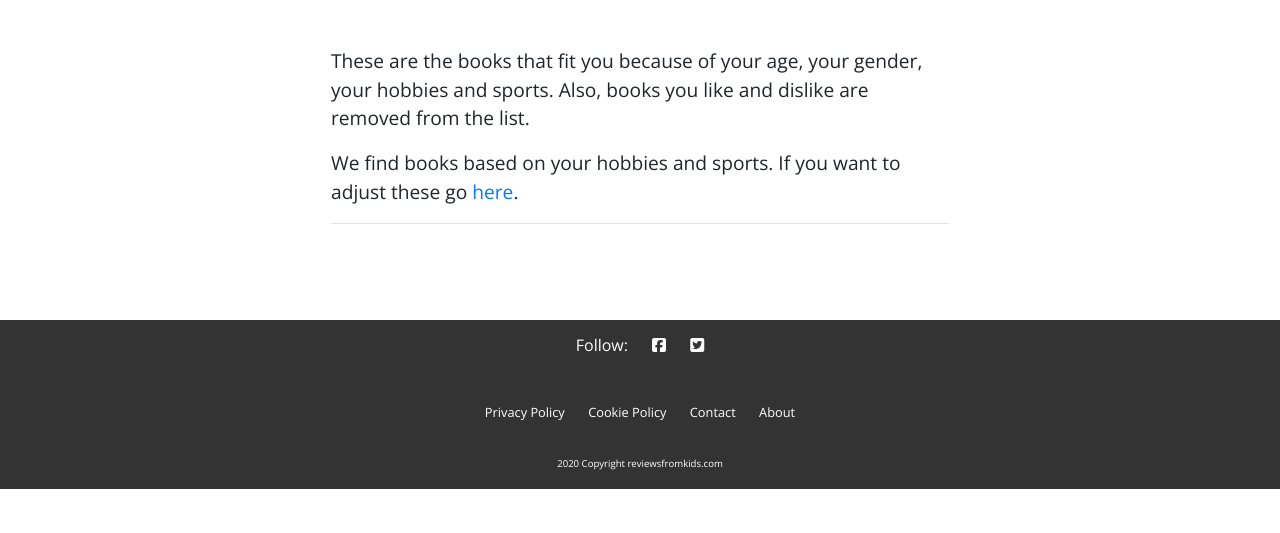
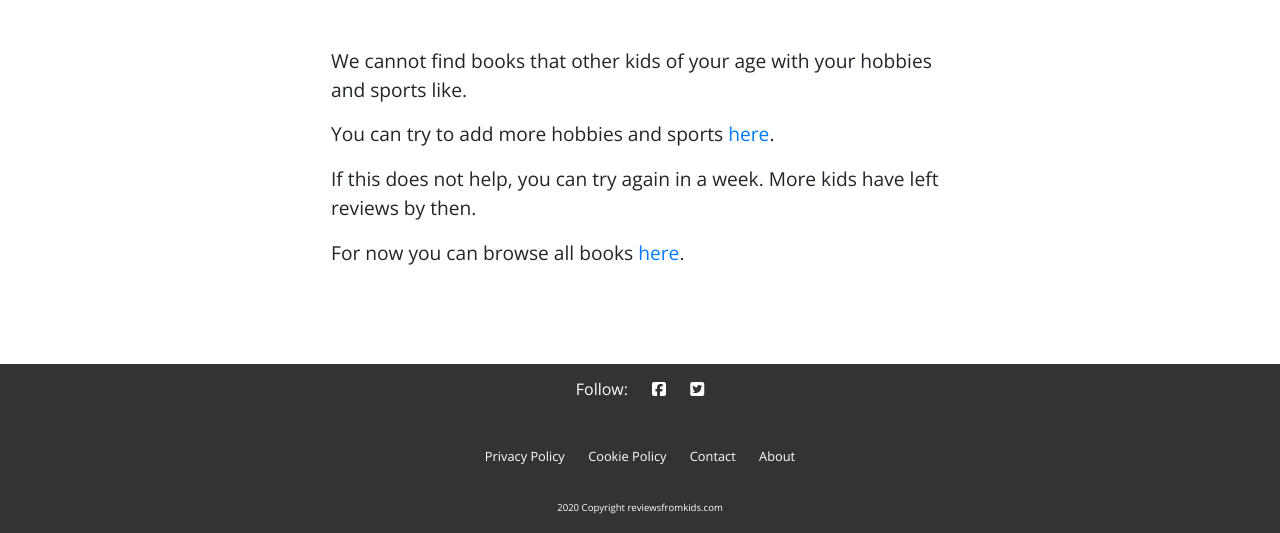
Before and after one commit to Code-Institute-Submissions/reviewsfromkids, a Django app: page /profile/book_finder_user_4 in a window 1280 px wide. Shown: the part 342-875 px from the top of the page. Before the commit the page ends 831 px from the top, so only its background shows below. Run offline with Django 3.2, Linux system fonts and the light colour scheme; a user stored in the database is signed in; data comes from the database, SQL or seed files in the repository; tables that the repository leaves empty hold one stand-in row (values such as "Sample post"); parts of the project's set-up code (start-up, migrations or seed data) failed here and were passed over; some libraries are stand-ins or nearby versions.

Commit message:
Update book finder: add back buttons, add logic when no end results, add age in years.

```diff
--- a/profiles/models.py
+++ b/profiles/models.py
@@ -32,6 +32,7 @@
     no_hobbies_and_sports_known = models.BooleanField(default=False)
     profile_complete = models.CharField(max_length=7, default='lvl-0')
     allowed_to_rate = models.BooleanField(default=False)
+    age_in_years = models.IntegerField()
 
     def __str__(self):
         return self.user.username
--- a/profiles/templates/profiles/book_finder_user.html
+++ b/profiles/templates/profiles/book_finder_user.html
@@ -14,7 +14,7 @@
             <!-- If age and gender-->
             <h3 class="hero__bookfinder--row1">Alright {% if profile.first_name%}{{ profile.first_name }}{% else %}{{ profile.user }}{% endif %}, </h3>
             <i class="fas fa-search fa-5x hero__bookfinder--row2"></i>
-            <h4 class="hero__bookfinder--row3">let's look for books that other {% if profile.gender == 'BOY' %}boys{% elif profile.gender == 'GIRL' %}girls{% elif profile.gender == 'UNKNOWN' %}kids{% endif %} of your age like.</h4>
+            <h4 class="hero__bookfinder--row3">let's look for books that other {% if profile.gender == 'BOY' %}boys{% elif profile.gender == 'GIRL' %}girls{% elif profile.gender == 'UNKNOWN' %}kids{% endif %} of your age ({{ profile.age_in_years }} years) like.</h4>
 
         {% elif onlygender_available %}
             <!-- If only gender -->
@@ -26,7 +26,7 @@
             <!-- If only age -->
             <h3 class="hero__bookfinder--row1">Alright Mr. or Mrs. {% if profile.first_name%}{{ profile.first_name }}{% else %}{{ profile.user }}{% endif %}, </h3>
             <i class="fas fa-search fa-5x hero__bookfinder--row2"></i>
-            <h4 class="hero__bookfinder--row3">let's look for books that other kids of your age like.</h4>
+            <h4 class="hero__bookfinder--row3">let's look for books that other kids of your age ({{ profile.age_in_years }} years) like.</h4>
 
         {% else %}
             <!-- If only user -->
--- a/profiles/templates/profiles/book_finder_user_1.html
+++ b/profiles/templates/profiles/book_finder_user_1.html
@@ -14,7 +14,7 @@
             <!-- If age and gender-->
             <h3 class="hero__bookfinder--row1">Alright {% if profile.first_name%}{{ profile.first_name }}{% else %}{{ profile.user }}{% endif %}, </h3>
             <i class="fas fa-search fa-5x hero__bookfinder--row2"></i>
-            <h4 class="hero__bookfinder--row3">let's look for books that other {% if profile.gender == 'BOY' %}boys{% elif profile.gender == 'GIRL' %}girls{% elif profile.gender == 'UNKNOWN' %}kids{% endif %} of your age like.</h4>
+            <h4 class="hero__bookfinder--row3">let's look for books that other {% if profile.gender == 'BOY' %}boys{% elif profile.gender == 'GIRL' %}girls{% elif profile.gender == 'UNKNOWN' %}kids{% endif %} of your age ({{ profile.age_in_years }} years) like.</h4>
 
         {% elif onlygender_available %}
             <!-- If only gender -->
@@ -26,7 +26,7 @@
             <!-- If only age -->
             <h3 class="hero__bookfinder--row1">Alright Mr. or Mrs. {% if profile.first_name%}{{ profile.first_name }}{% else %}{{ profile.user }}{% endif %}, </h3>
             <i class="fas fa-search fa-5x hero__bookfinder--row2"></i>
-            <h4 class="hero__bookfinder--row3">let's look for books that other kids of your age like.</h4>
+            <h4 class="hero__bookfinder--row3">let's look for books that other kids of your age ({{ profile.age_in_years }} years) like.</h4>
 
         {% else %}
             <!-- If only user -->
--- a/profiles/templates/profiles/book_finder_user_3.html
+++ b/profiles/templates/profiles/book_finder_user_3.html
@@ -14,7 +14,7 @@
             <!-- If age and gender-->
             <h3 class="hero__bookfinder--row1">Alright {% if profile.first_name%}{{ profile.first_name }}{% else %}{{ profile.user }}{% endif %}, </h3>
             <i class="fas fa-search fa-5x hero__bookfinder--row2"></i>
-            <h4 class="hero__bookfinder--row3">let's look for books that other {% if profile.gender == 'BOY' %}boys{% elif profile.gender == 'GIRL' %}girls{% elif profile.gender == 'UNKNOWN' %}kids{% endif %} of your age like.</h4>
+            <h4 class="hero__bookfinder--row3">let's look for books that other {% if profile.gender == 'BOY' %}boys{% elif profile.gender == 'GIRL' %}girls{% elif profile.gender == 'UNKNOWN' %}kids{% endif %} of your age ({{ profile.age_in_years }} years) like.</h4>
 
         {% elif onlygender_available %}
             <!-- If only gender -->
@@ -26,7 +26,7 @@
             <!-- If only age -->
             <h3 class="hero__bookfinder--row1">Alright Mr. or Mrs. {% if profile.first_name%}{{ profile.first_name }}{% else %}{{ profile.user }}{% endif %}, </h3>
             <i class="fas fa-search fa-5x hero__bookfinder--row2"></i>
-            <h4 class="hero__bookfinder--row3">let's look for books that other kids of your age like.</h4>
+            <h4 class="hero__bookfinder--row3">let's look for books that other kids of your age ({{ profile.age_in_years }} years) like.</h4>
 
         {% else %}
             <!-- If only user -->
--- a/profiles/templates/profiles/book_finder_user_4.html
+++ b/profiles/templates/profiles/book_finder_user_4.html
@@ -11,7 +11,16 @@
 
         <h4 class="hero__bookfinder--row1">{{ profile.first_name }}, </h4>
         <i class="fas fa-book-open fa-5x hero__bookfinder--row2"></i>
-        <h4 class="hero__bookfinder--row3">here are the books recommended by {% if profile.gender == 'BOY' %}boys{% elif profile.gender == 'GIRL' %}girls{% elif profile.gender == 'UNKNOWN' %}kids{% endif %} of your age ({{ age_rating_years }} years).</h4>
+
+        {% if results == 0 %}
+
+            <h4 class="hero__bookfinder--row3">unfortunately, we cannot find books yet.</h4>
+
+        {% else %}
+
+            <h4 class="hero__bookfinder--row3">here are the books recommended by {% if profile.gender == 'BOY' %}boys{% elif profile.gender == 'GIRL' %}girls{% elif profile.gender == 'UNKNOWN' %}kids{% endif %} of your age ({{ profile.age_in_years }} years).</h4>
+
+        {% endif %}
 
   </div>
 
@@ -25,8 +34,20 @@
 
             <main>
 
-                <p>These are the books that fit you because of your age, your gender, your hobbies and sports. Also, books you like and dislike are removed from the list.</p>
-                <p>We find books based on your hobbies and sports. If you want to adjust these go <a href="{% url 'book_finder_user_5' %}">here</a>.</p>
+                {% if results == 0 %}
+
+                    <p>We cannot find books that other kids of your age with your hobbies and sports like.</p>
+
+                    <p>You can try to add more hobbies and sports <a href="{% url 'book_finder_user_5' %}">here</a>.</p>
+
+                    <p>If this does not help, you can try again in a week. More kids have left reviews by then.</p>
+
+                    <p>For now you can browse all books <a href="{% url 'books' %}">here</a>.</p>
+
+                {% else %}
+
+                    <p>Here {% if results == 1 %}is one book that fits{% else %} are {{ results }} books that fit{% endif %} you because of your age, your gender, your hobbies and sports.</p>
+
                     <hr>
 
                     <div class="bookfinder__books-results">
@@ -40,7 +61,20 @@
                             </div>
 
                         {% endfor %}
+
                     </div>
+
+                    <small class="text-muted">Books that you like and dislike are removed from the results.</small>
+
+                    <br><br>
+
+                    <p>Recommended books are based on your hobbies and sports. If you want to adjust these go <a href="{% url 'book_finder_user_5' %}">here</a>.</p>
+
+                    <hr>
+
+                    <p>If you want to browse all books go <a href="{% url 'books' %}">here</a>.</p>
+
+                {% endif %}
 
             </main>
 
--- a/profiles/views.py
+++ b/profiles/views.py
@@ -88,6 +88,12 @@
             if profile.profile_complete == "lvl-2" and user_hobby.exists()==True and user_sport.exists()==True:
                 profile.profile_complete = "lvl-3"
                 profile.allowed_to_rate = True
+
+
+            if profile.date_of_birth:
+                date_calc = datetime.now()
+                age_now = relativedelta(date_calc, profile.date_of_birth)
+                profile.age_in_years = age_now.years
 
             profile.save()
 
@@ -486,6 +492,11 @@
                 profile.profile_complete = "lvl-3"
                 profile.allowed_to_rate = True
 
+            if profile.date_of_birth:
+                date_calc = datetime.now()
+                age_now = relativedelta(date_calc, profile.date_of_birth)
+                profile.age_in_years = age_now.years
+
             profile.save()
 
             messages.success(request, f'Profile updated, thank you')
@@ -737,19 +748,15 @@
     user_hobby = profile.hobbies.all().order_by('name')
     user_sport = profile.sports.all().order_by('name')
     categories = Category.objects.all()
-    user_dob = profile.date_of_birth
-    date_calc = datetime.now()
-    age_rating = relativedelta(date_calc, user_dob)
-    age_rating_years = age_rating.years
 
     # Collect users' hobbies and find ratings with the same hobbies. Then filter on high rating and users' gender and age
     hobby_ids = user_hobby.values('id')
-    a = Rating.objects.filter(hobbies__in=hobby_ids, gender=profile.gender, rating__gte=4, age_rating_years=age_rating_years)
+    a = Rating.objects.filter(hobbies__in=hobby_ids, gender=profile.gender, rating__gte=4, age_rating_years=profile.age_in_years)
     b = a.values('book_id_id')
 
     # Same for sports
     sport_ids = user_sport.values('id')
-    c = Rating.objects.filter(hobbies__in=sport_ids, gender=profile.gender, rating__gte=4, age_rating_years=age_rating_years)
+    c = Rating.objects.filter(hobbies__in=sport_ids, gender=profile.gender, rating__gte=4, age_rating_years=profile.age_in_years)
     d = c.values('book_id_id')
 
     # Grab user's own ratings to remove from recommendation, take both positive and negative ratings
@@ -758,6 +765,7 @@
 
     # Convert QuerySet Rating to QuerySet Book to show in template
     books = Book.objects.filter(pk__in=[b, d]).exclude(pk__in=f).distinct()
+    results = len(books)
 
     context = {
         'user': user,
@@ -765,8 +773,8 @@
         'user_sport': user_sport,
         'profile': profile,
         'categories': categories,
-        'age_rating_years': age_rating_years,
         'books': books,
+        'results': results,
         }
 
     return render(request, 'profiles/book_finder_user_4.html', context)
--- a/static/css/override.css
+++ b/static/css/override.css
@@ -1467,6 +1467,9 @@
   font-size: 0.8rem;
   margin-top: 1rem;
 }
+.bookfinder__back--left {
+  text-align: start;
+}
 
 .form-wrapper {
   width: 75%;
--- a/static/css/scss/profiles/_bookfinder.scss
+++ b/static/css/scss/profiles/_bookfinder.scss
@@ -38,6 +38,12 @@
         text-align: center;
         font-size: 0.8rem;
         margin-top: 1rem;
+
+        &--left {
+
+            text-align: start;
+
+        }
     }
 }
 
```
Also changed, not shown: profiles/templates/profiles/book_finder_user_2.html (+5 -3 lines), static/css/scss/global/_nav.scss (+11 -2 lines), profiles/migrations/0009_userprofile_age_in_years.py (added), 1 other file. Lines whose indentation alone changed are shown as unchanged.
